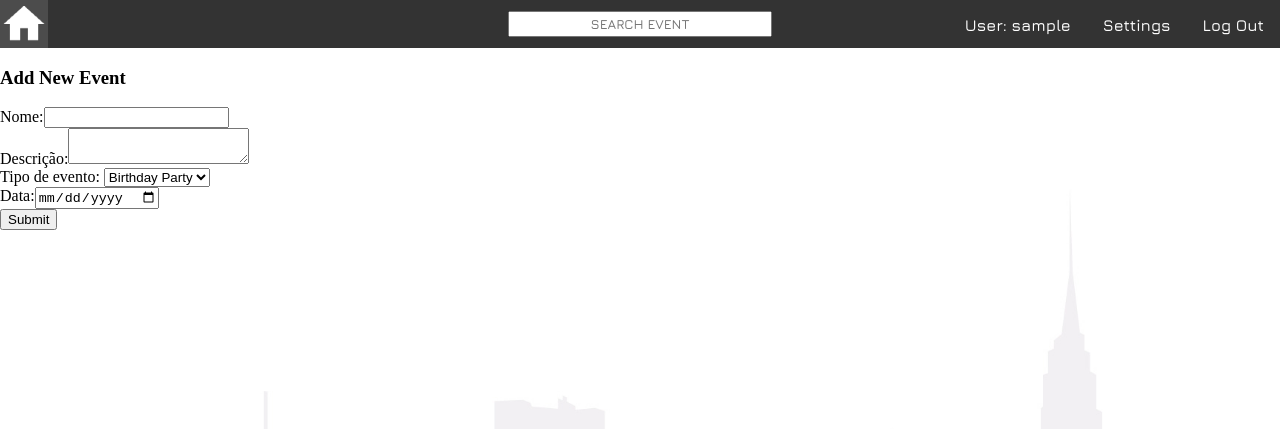
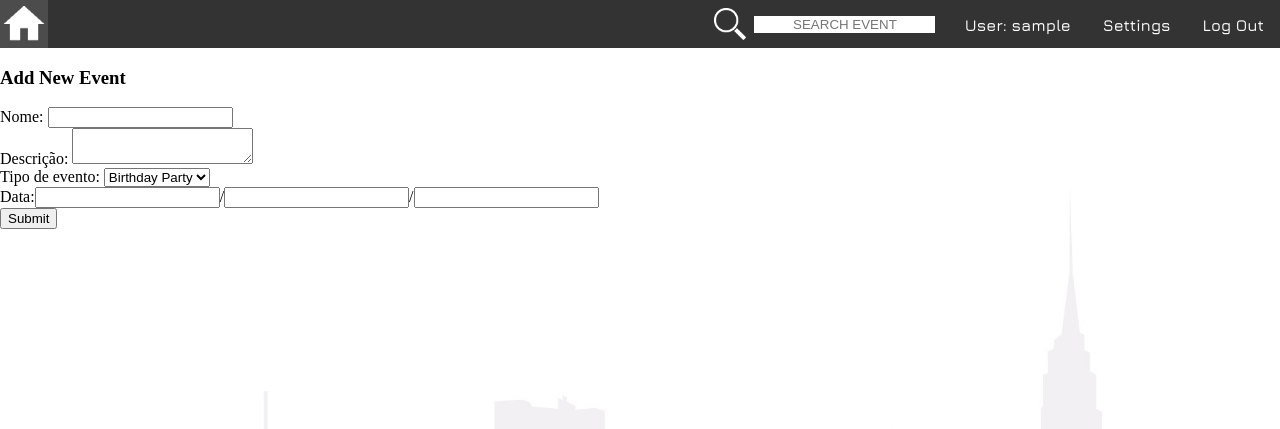
Before and after one commit to up201306506/LTW20152016, a PHP site: page /newevent.php in a window 1280 px wide. Shown: the top 429 px of the page. Run offline with PHP 8.4, Linux system fonts and the light colour scheme; the visitor is signed in with stand-in values (Sample User, id 1); data comes from the database, SQL or seed files in the repository; both versions use the stored data as it was after the commit.

Commit message:
Coisas :+1:

```diff
--- a/Source Code/PHP/changeuser.php
+++ b/Source Code/PHP/changeuser.php
@@ -11,7 +11,7 @@ if (isset($_POST['submit_username'])) {
 		$newusername = $_POST['newusername'];
 		changeUsername($Userid, $newusername);
 		$_SESSION['login_user'] = $newusername;
-		header("Location:profile.php");
+		echo '<script>window.location = "profile.php"</script>';
 	}
 }
 
--- a/Source Code/PHP/topnav.php
+++ b/Source Code/PHP/topnav.php
@@ -1,8 +1,9 @@
 <ul class="navigation_bar">
 	<a class="home_icon" href="profile.php"><img src="Images/home_icon.png"></a>
-	<input class="search_bar" type="text" placeholder="SEARCH EVENT">
 	<li><a href="PHP/logout.php">Log Out</a></li>
 	<li><a href="settings.php">Settings</a></li>
 	<li><a href="profile.php">User: <?php echo $_SESSION['login_user']; ?></a></li>
+	<li><input id="search_bar" class="search_bar" type="text" placeholder="SEARCH EVENT"></li>
+	<img class="lupa" src="Images/lupa.png">
 </ul>
 <div class="spacing"></div>
--- a/Source Code/Styles/event.css
+++ b/Source Code/Styles/event.css
@@ -7,8 +7,11 @@ html, body {
 
 body {
 	background-image: url("../Images/background.jpg");
-	background: contain;
+	background-attachment: fixed;
+	background-repeat: no-repeat;
+	background-size: cover;
 }
+
 .EventImg{
 	max-width: 200px;
 	max-height: 300px;
--- a/Source Code/Styles/topnav.css
+++ b/Source Code/Styles/topnav.css
@@ -17,18 +17,6 @@ html, body {
 	font-family: 'Jura', sans-serif;
 }
 
-.search_bar {
-	top: 50%;
-	left: 50%;
-	outline: 0;
-	width: 20%;
-	height: 1.5em;
-	text-align: center;
-	position: absolute;
-	font-family: 'Jura', sans-serif;
-	transform: translate(-50%, -50%);
-}
-
 .home_icon {
 	width: 3em;
 	height: 100%;
@@ -42,11 +30,32 @@ img {
 	height: 100%;
 }
 
+li {
+	float: right;
+	display: block;
+	padding-top: 1em;
+}
+
+.lupa {
+	width: 2em;
+	height: 2em;
+	padding: 0.5em;
+	float: right;
+	display: block;
+}
+
+.search_bar {
+	border: 0;
+	outline: 0;
+	float: left;
+	display: block;
+	margin-right: 1em;
+	text-align: center;
+}
+
 li a {
-	float: right;
+	padding: 1em;
 	color: white;
-	padding: 1em;
-	display: block;
 	text-decoration: none;
 	transition: all linear 0.15s;
 }
--- a/Source Code/newevent.php
+++ b/Source Code/newevent.php
@@ -20,23 +20,23 @@
 		include 'PHP/topnav.php';
 	?>
 		<h3>Add New Event</h3>
-
 		<form action="" method="post">
-			<label for="Event_Id">Nome:</label><input type="text" name="Event_Id" id="Event_Id"> <br>
-			<label for="Event_Description">Descrição:</label><textarea name="Event_Description" id="Event_Description"></textarea> <br>
+			<label for="Event_Id">Nome:</label>
+			<input type="text" name="Event_Id" id="Event_Id"><br>
+			<label for="Event_Description">Descrição:</label>
+			<textarea name="Event_Description" id="Event_Description"></textarea><br>
 			<label for="Event_Type">Tipo de evento:</label>
 			<select name="Event_Type" id="Event_Type">
 				<?php include 'Database/event_type_connection.php' ;
-				$type_list = getAllEventTypes();
-				foreach($type_list as $options)
-				{
-					echo "<option value='".$options['id']."'>".$options['type']."</option>";
-				}
+					$type_list = getAllEventTypes();
+					foreach($type_list as $options)
+					{
+						echo "<option value='".$options['id']."'>".$options['type']."</option>";
+					}
 				?>
 			</select><br>
-			<label for="Event_Date">Data:</label><input type="date" name="Event_Date" id="Event_Date"><br>
-
-			<input type="submit" name="Event_Submit"> </input>
+			Data:<input class="day" type="text">/<input class="month" type="text">/<input class="year" type="text"><br>
+			<input type="submit" name="Event_Submit">
 		</form>
 
 		<?php
@@ -45,7 +45,6 @@
 		?>
 		<br>
 		<span id="message"></span>
-
 	</div>
 </body>
 </html>
--- a/Source Code/profile.php
+++ b/Source Code/profile.php
@@ -38,8 +38,6 @@
 					foreach($uservents as $row)
 					{
 						$creator = getUserByID($row['user_id']);
-						if(!empty($creator))
-							echo "WELP";
 						echo '<div class="eventBox">';
 							echo '<a href="event.php?id=' . $row['id'] . '"><span>' . $row['event_id'] . '<span></a><br>';
 							echo '<span class="EventType">' . $eventtypes[$row['type']]['type'] . '<span><br>';
```
Also changed, not shown: Source Code/Database/eventerer.db, Source Code/Images/background.png (deleted), Source Code/Images/lupa.png (added).
